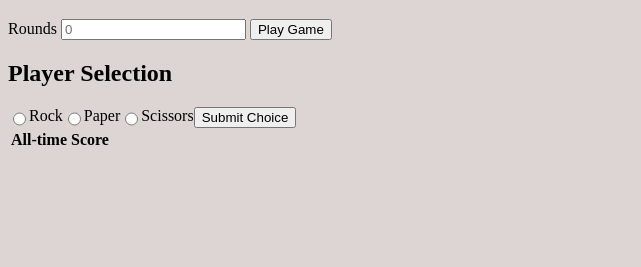
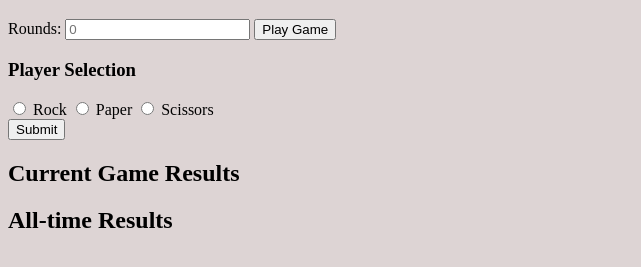
Before and after one commit to cfruci/rock-paper-scissors-EXTRENE, a plain HTML site: page index.html in a window 1280 px wide. Shown: the part 61-328 px from the top of the page, without its empty margins (0-641 px from the left). Drawn offline with Linux system fonts and the light colour scheme.

Commit message:
Adds additional HTML structure for Current Game Results and All-time Results

```diff
--- a/index.html
+++ b/index.html
@@ -10,12 +10,12 @@
 <body>
   <h1>Rock, Paper, Scissors: The Ultimate Game</h1>
 
-  <label for="rounds">Rounds</label>
+  <label for="rounds">Rounds: </label>
   <input type="number" name="rounds" id="rounds" placeholder="0">
   <button>Play Game</button>
 
   <form id="player-choice">
-    <h2>Player Selection</h2>
+    <h3>Player Selection</h3>
 
     <div class="options">
       <input type="radio" name="player-choice" id="Rock" value="rock">
@@ -26,19 +26,18 @@
 
       <input type="radio" name="player-choice" id="Scissors" value="scissors">
       <label for="Scissors">Scissors</label>
+    </div>
+    <button>Submit</button>
 
-      <button>Submit Choice</button>
-    </div>
   </form>
 
   <div class="current-game">
-    <table>
-    </table>
+    <h2>Current Game Results</h2>
   </div>
 
   <div class="all-time">
+    <h2>All-time Results</h2>
     <table>
-      <th>All-time Score</th>
     </table>
   </div>
 
--- a/styles.css
+++ b/styles.css
@@ -4,6 +4,5 @@ body {
 }
 
 .options {
-  display: flex;
-  /* flex-direction: column; */
+
 }
```
